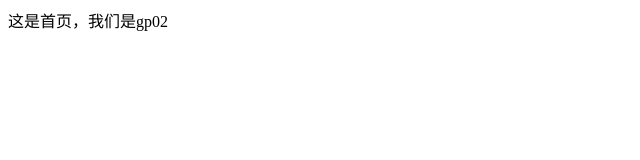
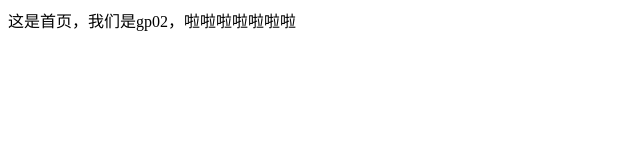
Before and after one commit to wuxunxun007/gitTest, a plain HTML site: page index.html in a window 1280 px wide. Shown: the whole page, without its empty margins (0-640 px from the left). Drawn offline with Linux system fonts and the light colour scheme.

Commit message:
添加新的信息

```diff
--- a/index.html
+++ b/index.html
@@ -5,6 +5,6 @@
 		<title></title>
 	</head>
 	<body>
-		这是首页，我们是gp02
+		这是首页，我们是gp02，啦啦啦啦啦啦啦
 	</body>
 </html>
```
